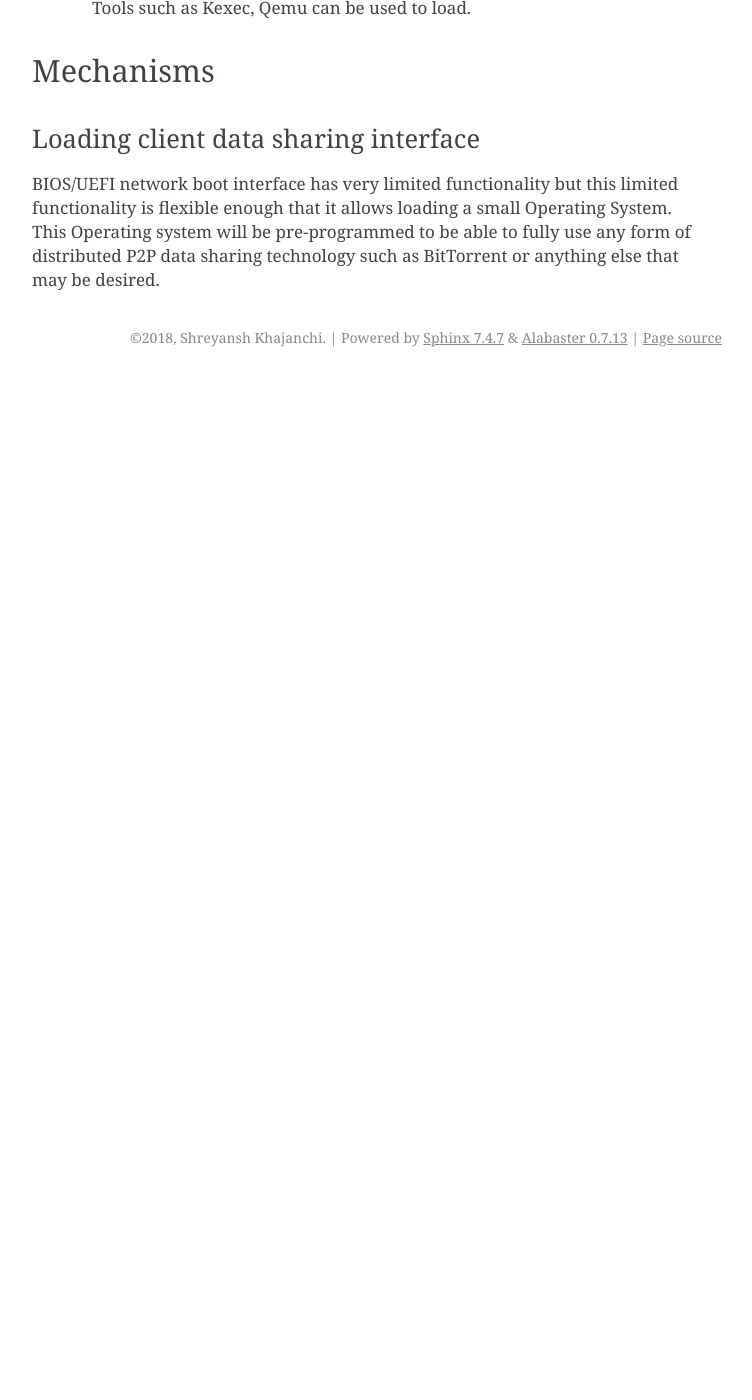
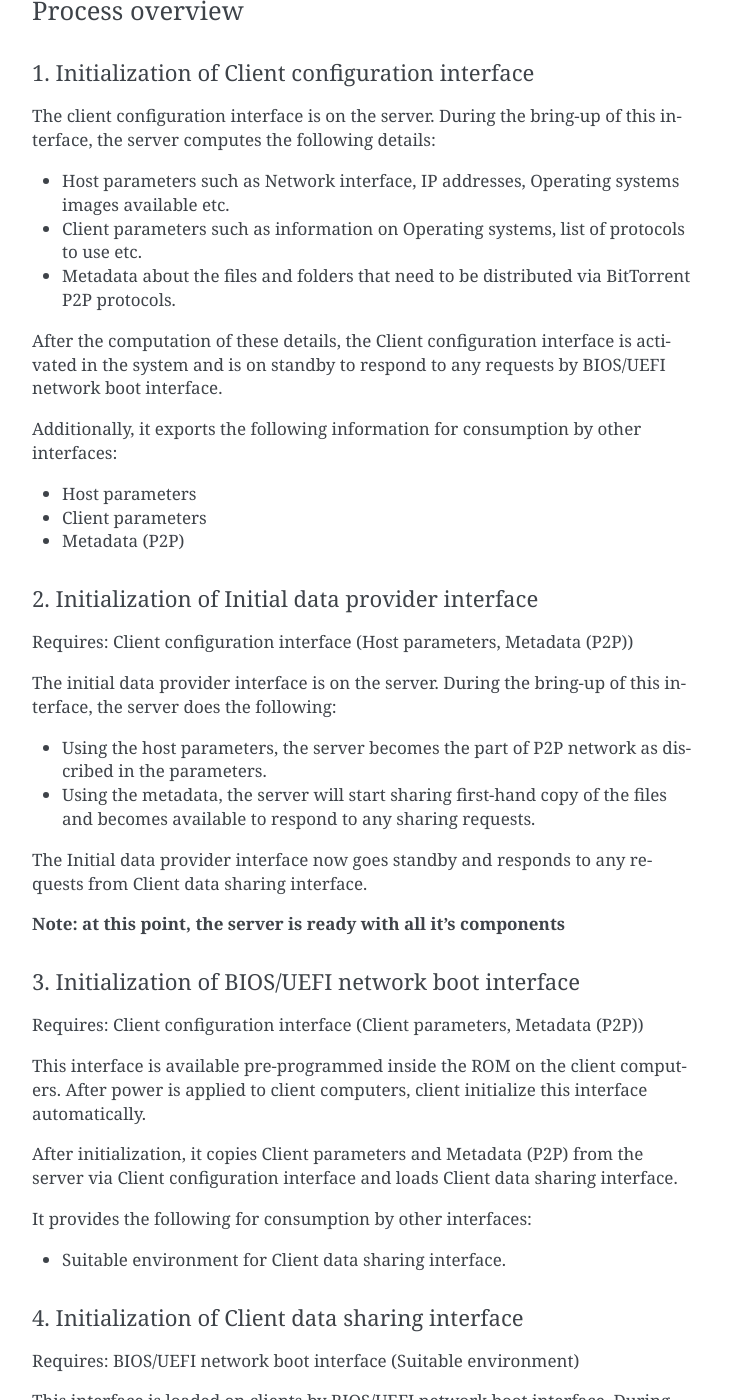
Before and after one commit to shreyanshk/boottorrent, a Sphinx documentation site: the page built from docs/architecture.rst, in a window 1280 px wide and 1400 px high, scrolled down 5776 px. Shown: the whole window, without its empty margins (388-1140 px from the left). Built offline with Sphinx 7.4.7, drawn with Linux system fonts in a browser that asks for light colours; pages that are not in the unit, such as notebooks, are missing from menus; before the commit the page ends 6153 px from its top, so only the background shows below that; some of the changed text lies outside the part shown.

Commit message:
docs: arch: add initialization information

```diff
--- a/docs/architecture.rst
+++ b/docs/architecture.rst
@@ -1,6 +1,6 @@
-===================================
-BootTorrent: Architectural document
-===================================
+======================
+Architectural document
+======================
 
 Version: 0, Revision: 0
 
@@ -133,7 +133,7 @@ The general overview of the architecture is as follows:
 
 ::
 
-    Structure of components:
+    Fig 2: Placement and structure of components:
 
       Server                   Client                        Peer(s)
     +------------------+     +----------------------+     +----------------------+
@@ -228,6 +228,83 @@ Operating system loader
     | Runs on the client.
     | Tools such as Kexec, Qemu can be used to load.
 
+Process overview
+~~~~~~~~~~~~~~~~
+
+1. Initialization of Client configuration interface
+***************************************************
+
+The client configuration interface is on the server. During the bring-up of this interface, the server computes the following details:
+
+* Host parameters such as Network interface, IP addresses, Operating systems images available etc.
+* Client parameters such as information on Operating systems, list of protocols to use etc.
+* Metadata about the files and folders that need to be distributed via BitTorrent P2P protocols.
+
+After the computation of these details, the Client configuration interface is activated in the system and is on standby to respond to any requests by BIOS/UEFI network boot interface.
+
+Additionally, it exports the following information for consumption by other interfaces:
+
+* Host parameters
+* Client parameters
+* Metadata (P2P)
+
+2. Initialization of Initial data provider interface
+****************************************************
+
+Requires: Client configuration interface (Host parameters, Metadata (P2P))
+
+The initial data provider interface is on the server. During the bring-up of this interface, the server does the following:
+
+* Using the host parameters, the server becomes the part of P2P network as discribed in the parameters.
+* Using the metadata, the server will start sharing first-hand copy of the files and becomes available to respond to any sharing requests.
+
+The Initial data provider interface now goes standby and responds to any requests from Client data sharing interface.
+
+**Note: at this point, the server is ready with all it's components**
+
+3. Initialization of BIOS/UEFI network boot interface
+*****************************************************
+
+Requires: Client configuration interface (Client parameters, Metadata (P2P))
+
+This interface is available pre-programmed inside the ROM on the client computers. After power is applied to client computers, client initialize this interface automatically.
+
+After initialization, it copies Client parameters and Metadata (P2P) from the server via Client configuration interface and loads Client data sharing interface.
+
+It provides the following for consumption by other interfaces:
+
+* Suitable environment for Client data sharing interface.
+
+4. Initialization of Client data sharing interface
+**************************************************
+
+Requires: BIOS/UEFI network boot interface (Suitable environment)
+
+This interface is loaded on clients by BIOS/UEFI network boot interface. During the bring-up of this interface the server does the following:
+
+* Initialize networking stack on the client.
+* Load P2P networking support software on the client.
+* Download Operating system image files from the network to local memory.
+
+After the above tasks are finished it calls Operating system loading interface.
+
+It provides the following for consumption by other interfaces:
+
+* Operating system image files.
+
+5. Initialization of Operating system loading interface
+*******************************************************
+
+Requires: Client data sharing interface (Operating system image files)
+
+This interface is loaded on clients by Client data sharing interface. During the bring-up of this interface the server does the following:
+
+* Read operating system image files.
+* Decide appropriate method to load the Operating system.
+* Launch the Operating system.
+
+After loading the operating system, BootTorrent exits from the client.
+
 Mechanisms
 ----------
 
```
